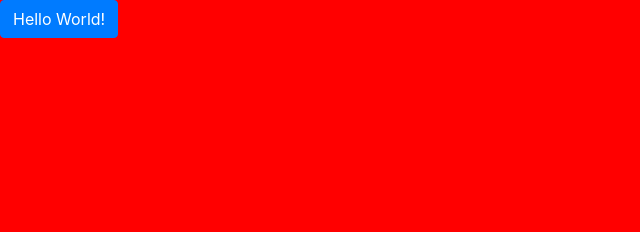
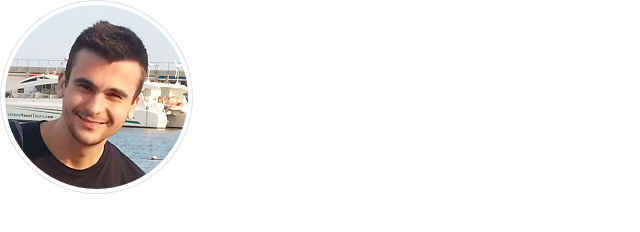
Before and after one commit to petcu-mihai/resume, a website: page index.html in a window 1280 px wide. Shown: the whole page, without its empty margins (0-640 px from the left). Drawn offline with nearby package versions, Linux system fonts and the light colour scheme; files that its build step writes are made by us from their sources.

Commit message:
Add profile picture

```diff
--- a/index.html
+++ b/index.html
@@ -15,7 +15,7 @@
 </head>
 
 <body>
-    <button class="btn btn-primary">Hello World!</button>
+    <img src="./pics/profile.png" class="rounded-circle img-thumbnail" alt="Mihai Petcu">
 </body>
 
 </html>
--- a/styl/main.styl
+++ b/styl/main.styl
@@ -1,2 +1,2 @@
 body
-    background-color: red
+    background-color: light-gray
```
Also changed, not shown: pics/profile.png (added).
